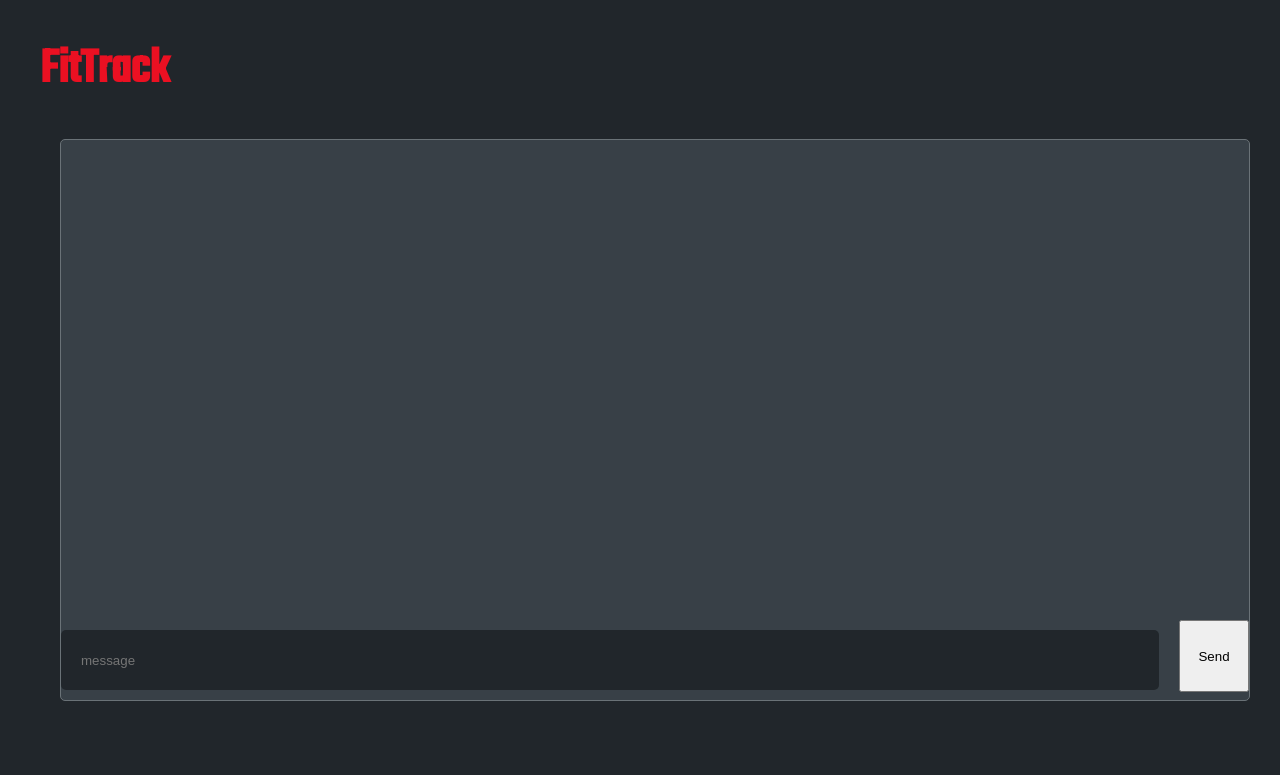
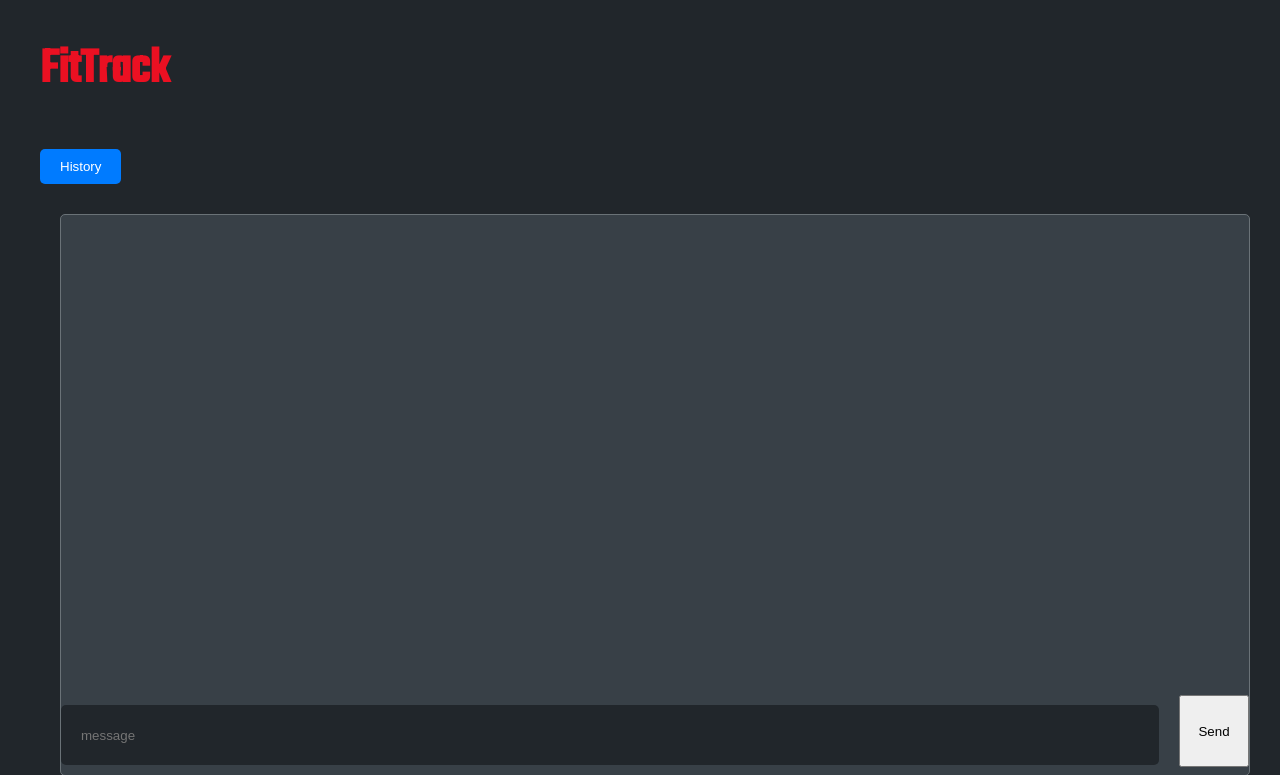
Before and after one commit to swarels/cits3403_project, a Flask app: page /chatroom in a window 1280 px wide. Shown: the top 775 px of the page. Run offline with Flask 3, Linux system fonts and the light colour scheme; some libraries are stand-ins or nearby versions.

Commit message:
button to access history added in chatroom

```diff
--- a/app/templates/chatroom.html
+++ b/app/templates/chatroom.html
@@ -1,6 +1,10 @@
 {% extends "base.html" %}
 
 {% block content %}
+
+        <div class="hist-button">
+            <input class = "buttons" type="submit" value="History" name="history_button" onclick="location.href = '/history';">
+        </div>
 
         <div id="message-container" class="message-input">
             <ul id="message-input">
```
Also changed, not shown: app.db.
